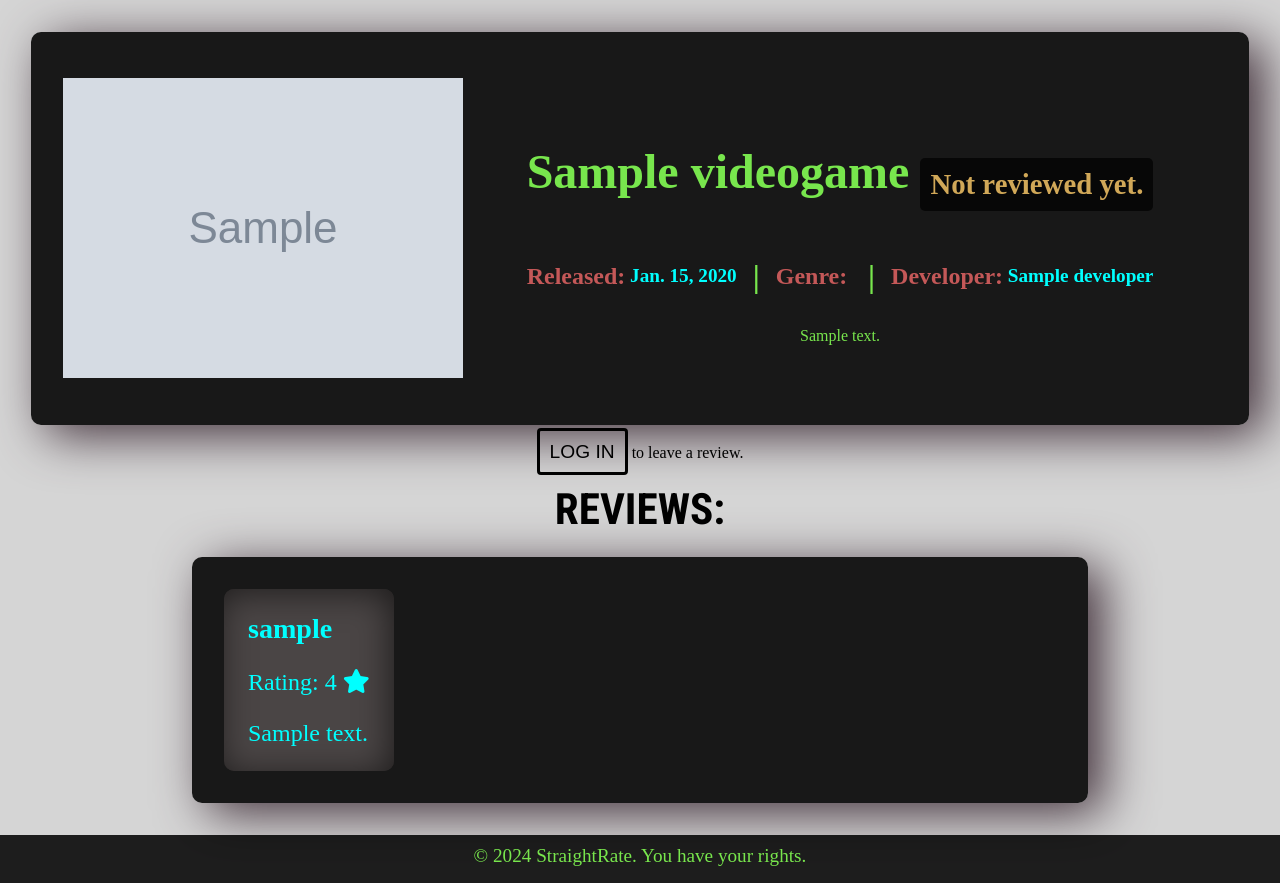
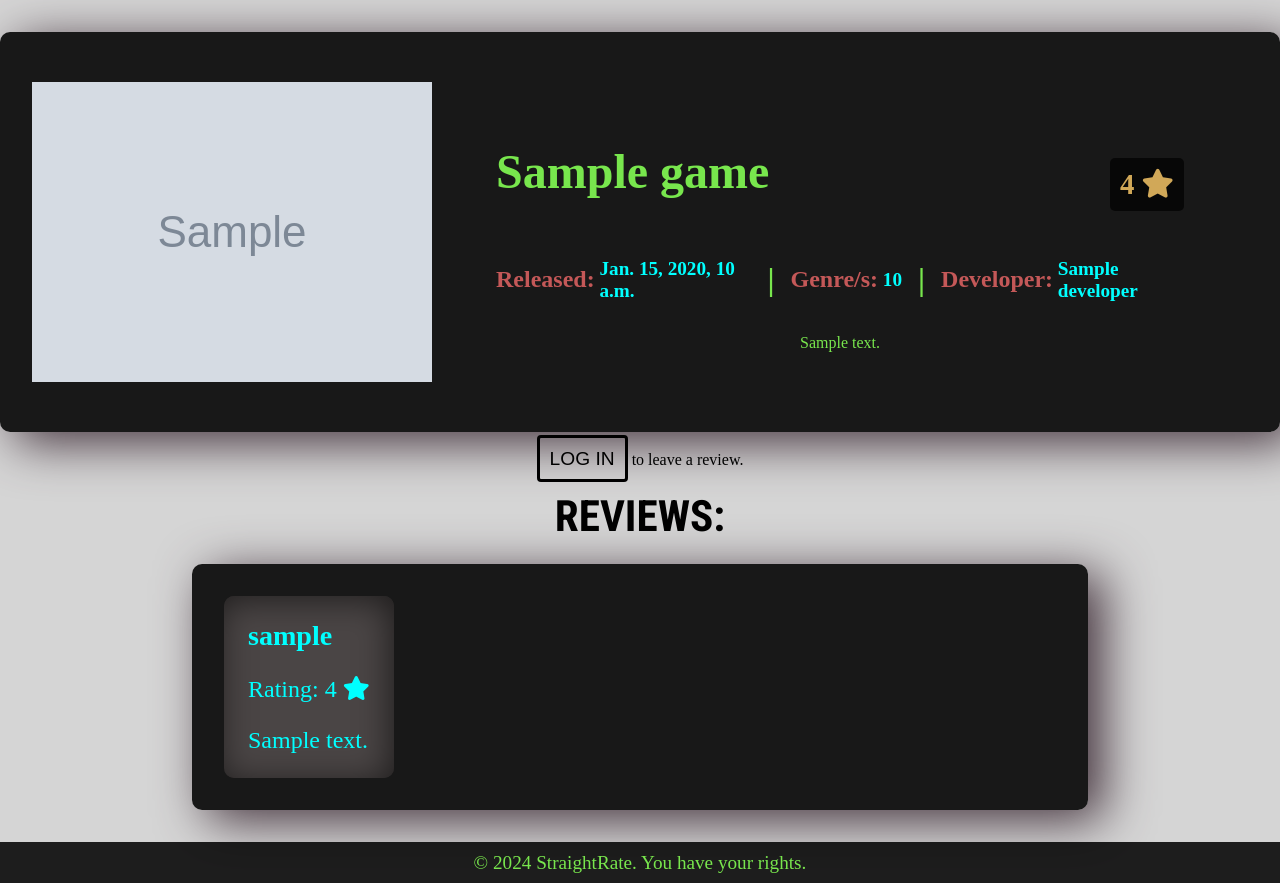
Before and after one commit to lefcho/StraightRate_2.0, a Django app: template templates/video-games/video-games-details.html in a window 1280 px wide. Shown: the part 170-1053 px from the top of the page. Run offline with Django 5.2, Linux system fonts and the light colour scheme; tables that the repository leaves empty hold one stand-in row (values such as "Sample post"); the template is opened without the code that fills it: values that come from a table or form of the project are taken from there, most other values are stand-ins (such as "Sample title", 1, 10 or a date in 2020); grey boxes marked "Sample" are stand-in pictures; some libraries are stand-ins or nearby versions; some web fonts are replaced.

Commit message:
added: video game detail view

```diff
--- a/StraightRate_2/media/urls.py
+++ b/StraightRate_2/media/urls.py
@@ -3,5 +3,11 @@
 from StraightRate_2.media import views
 
 urlpatterns = (
-    path('<int:movie_id>/details-movie/', views.MovieDetailView.as_view(), name='details-movie'),
+    path('<int:movie_id>/details-movie/',
+         views.MovieDetailView.as_view(),
+         name='details-movie'),
+    path('<int:game_id>/details-game/',
+         views.VideoGameDetailView.as_view(),
+         name='details-game'),
+
 )
--- a/StraightRate_2/urls.py
+++ b/StraightRate_2/urls.py
@@ -6,7 +6,7 @@
 urlpatterns = [
     path('admin/', admin.site.urls),
     path('', include('StraightRate_2.common.urls')),
-    path('movies/', include('StraightRate_2.media.urls')),
+    path('media/', include('StraightRate_2.media.urls')),
 
 ]
 
--- a/templates/common/home.html
+++ b/templates/common/home.html
@@ -18,7 +18,7 @@
     <h2>Top Video Games</h2>
     <div class="top-video-games">
         {% for game in top_games %}
-            <a href="#">
+            <a href="{% url 'details-game' game.pk %}">
             <div class="game">
                 <img class="poster" src="{{ game.poster.url }}" alt="{{ game.title }} Poster">
                 <h3>{{ game.title }}</h3>
--- a/templates/video-games/video-games-details.html
+++ b/templates/video-games/video-games-details.html
@@ -5,33 +5,35 @@
     <main>
         <div class="details">
             <div class="image-container">
-                <img class="poster" src="{{ video_game.poster.url }}" alt="{{ video_game.title }} Poster">
+                <img class="poster" src="{{ game.poster.url }}" alt="{{ game.title }} Poster">
             </div>
             <div class="info-cont">
                 <div class="big-info-cont">
                     <div class="title-cont">
-                        <h1 class="big-title">{{ video_game.title }}</h1>
-                        {% if video_game.average_rating %}
-                            <p>{{ video_game.average_rating }} <i class="fa-solid fa-star"></i></p>
+                        <h1 class="big-title">{{ game.title }}</h1>
+                        {% if game.get_average_rating %}
+                            <p>{{ game.get_average_rating }} <i class="fa-solid fa-star"></i></p>
                         {% else %}
                             <p>Not reviewed yet.</p>
                         {% endif %}
                     </div>
                     <div class="small-info-cont">
                         <p class="small-info">Released:</p>
-                        <h5 class="info">{{ video_game.release_date }}</h5>
+                        <h5 class="info">{{ game.release_date }}</h5>
                         <p class="seperator"> | </p>
-                        <p class="small-info">Genre:</p>
-                        <a href="{% url 'video-games-dashboard' %}#{{ video_game.genre }}">
-                            <h5 class="info underline">{{ video_game.genre }}</h5>
+                        <p class="small-info">Genre/s:</p>
+                        <a href="#">
+                            {% for genre in game.genres.all %}
+                                <h5 class="info underline">{{ genre }}</h5>
+                            {% endfor %}
                         </a>
                         <p class="seperator"> | </p>
                         <p class="small-info">Developer:</p>
-                        <a href="{% url 'developer' video_game.developer_id %}">
-                            <h5 class="info underline">{{ video_game.developer.developer_name }}</h5>
+                        <a href="#">
+                            <h5 class="info underline">{{ game.developer.developer_name }}</h5>
                         </a>
                     </div>
-                    <p class="description">{{ video_game.description }}</p>
+                    <p class="description">{{ game.description }}</p>
                 </div>
             </div>
         </div>
```
Also changed, not shown: StraightRate_2/media/views.py (+20 -2 lines).
